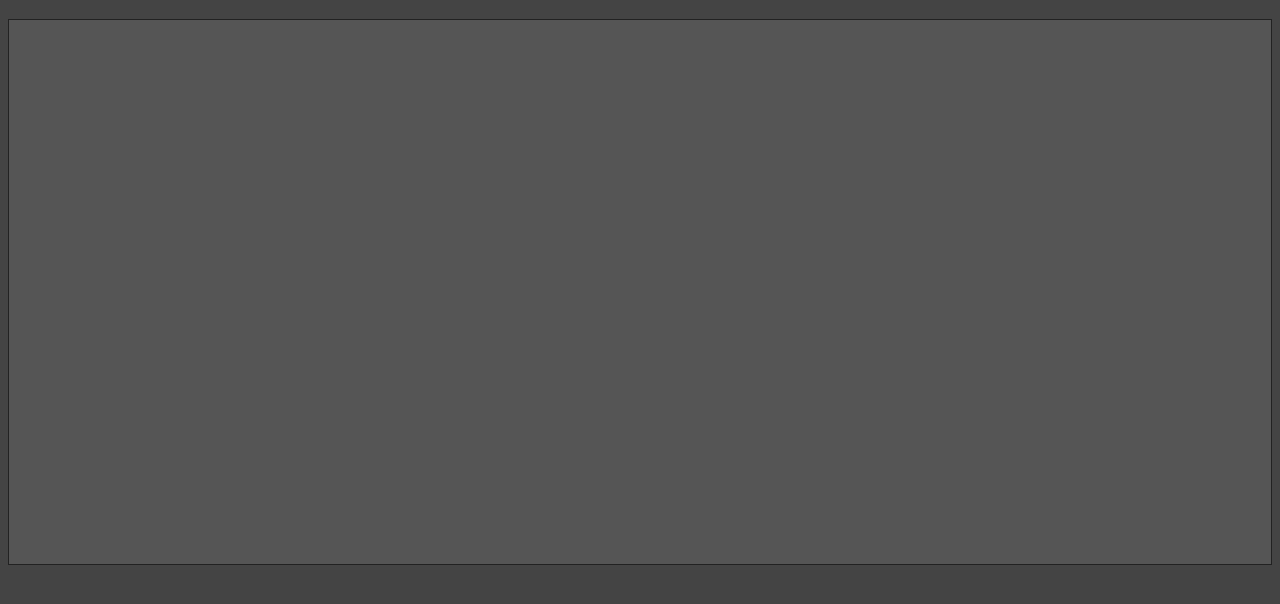
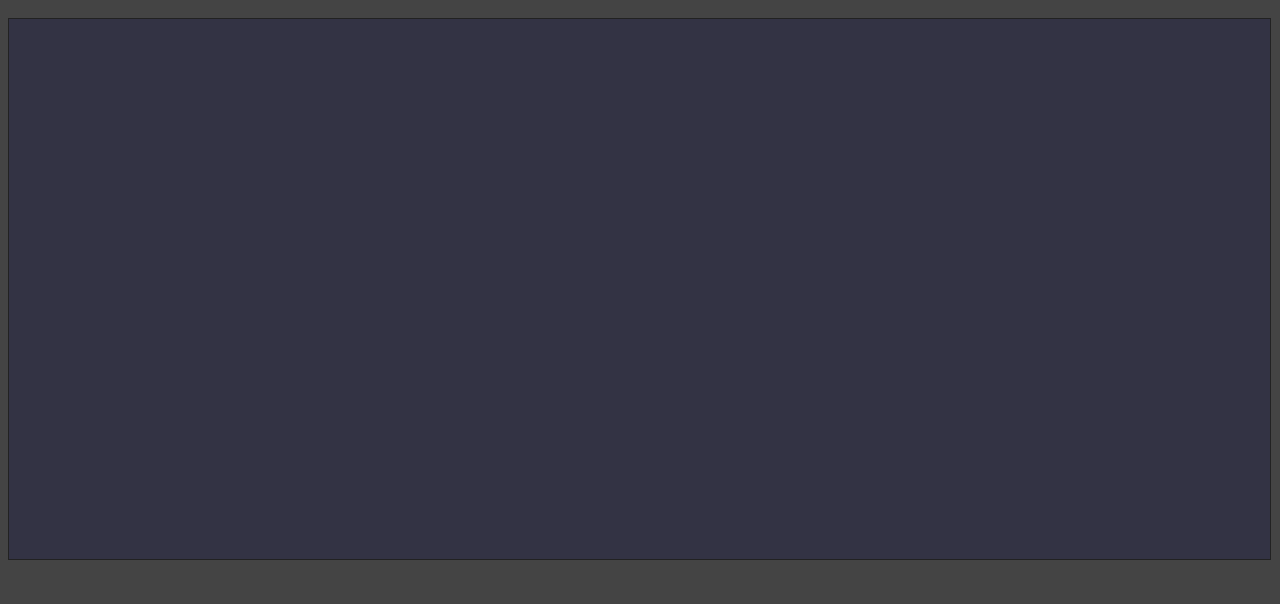
Before and after one commit to KeyKoder/MineScript, a plain HTML site: page index.html in a window 1280 px wide. Shown: the part 62-666 px from the top of the page. Drawn offline with Linux system fonts and the light colour scheme.

Commit message:
Change highlighting (Fix #1)
Change minimal aspects of the syntax highlighting.

```diff
--- a/index.html
+++ b/index.html
@@ -10,8 +10,8 @@
 <body>
     <h1>MineScript</h1>
     <div id="container">
-        <textarea name="" id="code" cols="30" rows="30"></textarea>
-        <code id="highlight"></code>
+        <div class="code" id="highlight"></div>
+        <textarea spellcheck="false" name="" id="code" cols="30" rows="30"></textarea>
     </div>
     </script>
     <script src="libs/jquery.min.js"></script>
--- a/scripts.js
+++ b/scripts.js
@@ -1,9 +1,5 @@
 $(document).ready(function(){
     setInterval(highlight,1);
-
-    $("#highlight").click(function(){
-        $("#code").focus();
-    })
 
     $("#code").keydown(function(){
         $("#highlight").text($(this).val());
@@ -11,10 +7,11 @@ $(document).ready(function(){
     $("#code").keyup(function(){
         $("#highlight").text($(this).val());
     })
+
 })
 
 function highlight(){
-    let codeElements = $("code");
+    let codeElements = $(".code");
     let primaryKeyReg=/\b(let|new)(?=[^\w])/g;
     let functionReg=/\b(FloorCrafting|as|at)(?=[^\w])/g;
     let classesReg=/\b(Item|Selector)(?=[^\w])/g;
@@ -24,17 +21,20 @@ function highlight(){
     let stringReg=/((?<![\\])['"])((?:.(?!(?<![\\])\1))*.?)\1/g; //From: https://www.metaltoad.com/blog/regex-quoted-string-escapable-quotes
     // let stringRegSingle=/'(.*?)'/g;
     let commentReg=/(\/\/.*)/g
+    let blockCommentReg=/(\/\*(.|\n)+\*\/)/g
     codeElements.each(function(){
         var string = $(this).text();
         var parsed = string.replace(ltReg,'&lt;');
         parsed = parsed.replace(gtReg,'&gt;');
         parsed = parsed.replace(htmlReg,'<pre>$1</pre>');
         parsed = parsed.replace(stringReg,'<span class="string">$1$2$1</span>');
-        // parsed = parsed.replace(stringRegSingle,'<span class="string">\'$1\'</span>');
+        parsed = parsed.replace(commentReg,'<span class="comment">$1</span>');
+        parsed = parsed.replace(blockCommentReg,'<span class="comment">$1</span>');
         parsed = parsed.replace(primaryKeyReg,'<span class="primary">$1</span>');
         parsed = parsed.replace(functionReg,'<span class="function">$1</span>');
         parsed = parsed.replace(classesReg,'<span class="class">$1</span>');
-        parsed = parsed.replace(commentReg,'<span class="comment">$1</span>');
         $(this).html(parsed)
+        $(this).find(".string").find("span").attr("class","");
+        $(this).find(".comment").find("span").attr("class","");
     })
 }
--- a/styles.css
+++ b/styles.css
@@ -7,7 +7,7 @@ body{
 }
 
 #container{
-    height:200px;
+    height:100px;
 }
 
 #code{
@@ -18,30 +18,29 @@ body{
     color:transparent;
     caret-color: #fff;
     vertical-align: bottom;
-    z-index: 99;
-    width: 99.5%;
-    border: 1px solid #222;
-    background: #555;
+    position: absolute;
+    top: 80px;
+    width: 98.5%;
 }
 
 #code::selection{
     color:transparent;
-    background: rgba(50,50,50,150);
+    background: rgba(150,150,150,150);
 }
 
 #highlight{
     color: #fff;
-    background: transparent;
+    border: 1px solid #222;
+    background: #333344;
     position: relative;
     margin-bottom: 200px;
     display: block;
     width: 98.5%;
-    height: 99.5%;
+    height: 540px;
     position: absolute;
     top:80px;
-    z-index: 98;
-    padding-top: 5px;
-    padding-left: 3px;
+    /* padding-top: 5px;
+    padding-left: 3px; */
     white-space: pre-wrap;
 }
 
@@ -67,6 +66,10 @@ body{
     color: #6e85e9;
 }
 
+.number{
+    color: #e9b46e;
+}
+
 .comment{
     color: #acacac;
 }
```
